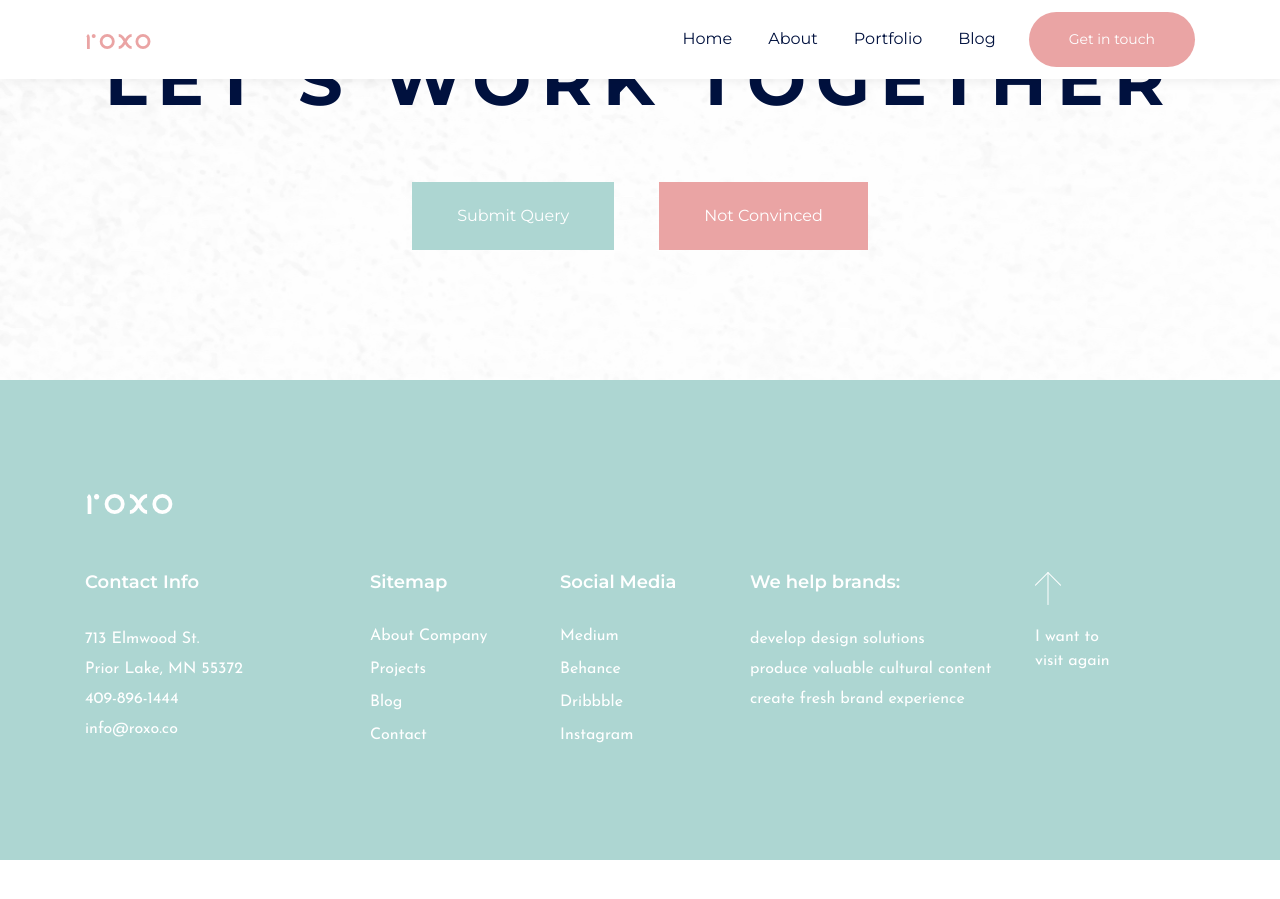
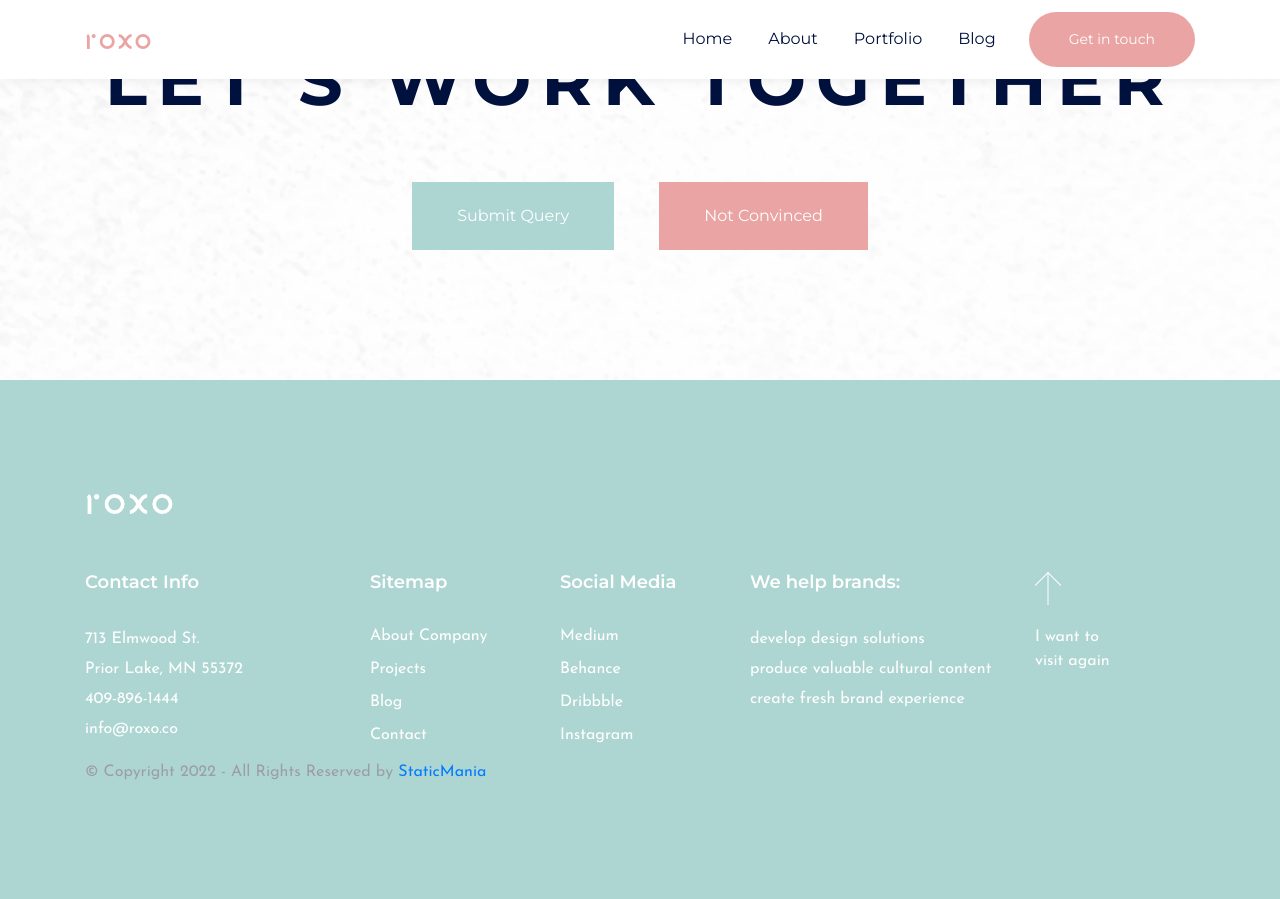
Before and after one commit to StaticMania/roxo-jekyll, a Jekyll site: the page built from index.html, in a window 1280 px wide and 900 px high, scrolled down 3992 px. Built offline with Jekyll 4.4.1, drawn with Linux system fonts in a browser that asks for light colours; the list of posts is cut into pages by our own code; before the commit the page ends 4852 px from its top, so only the background shows below that.

Commit message:
update copyright

```diff
--- a/_includes/footer.html
+++ b/_includes/footer.html
@@ -62,6 +62,11 @@
           </p>
         </a>
       </div>
+      <div class="col-12">
+        <div class="site-footer-copyright">
+          <p>© Copyright 2022 - All Rights Reserved by <a href="https://staticmania.com/" target="_blank">StaticMania</a> </p>
+        </div>
+      </div>
     </div>
   </div>
 </footer>
```
